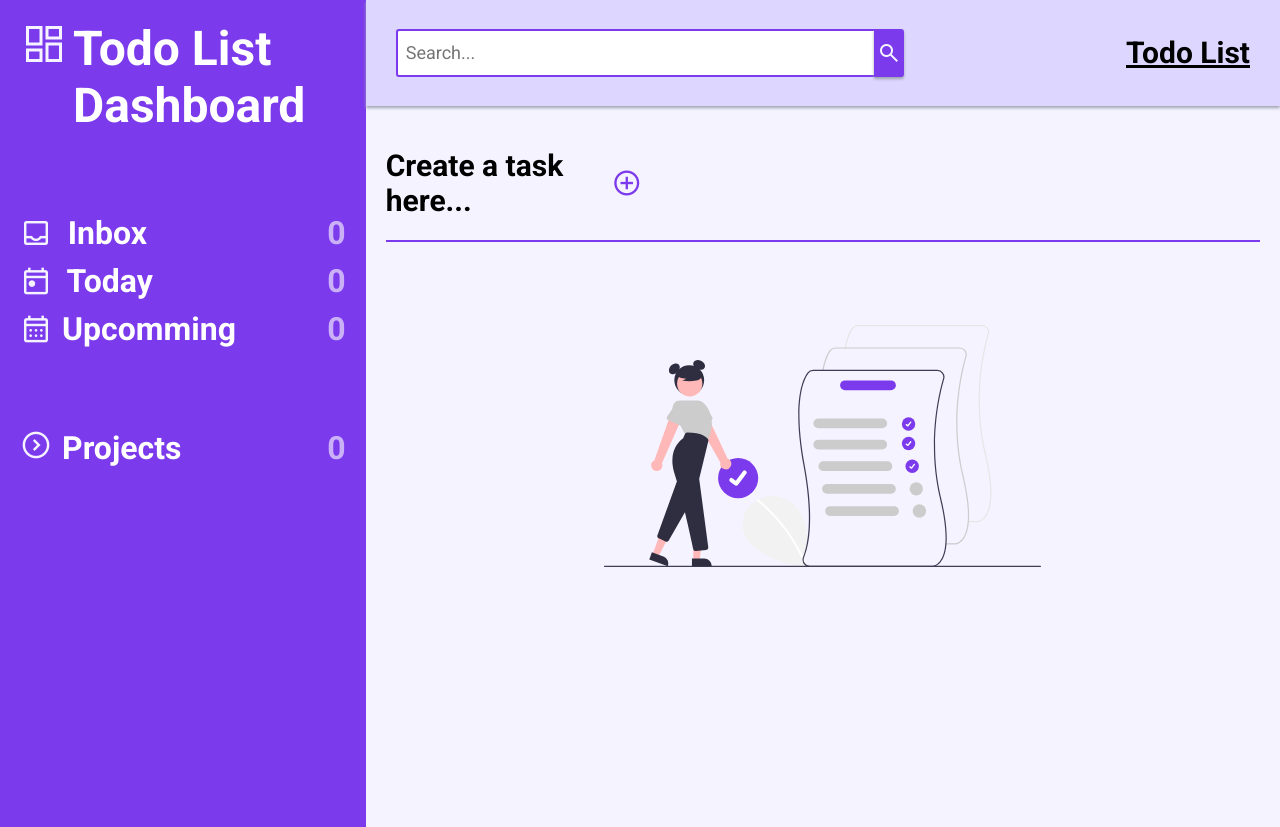
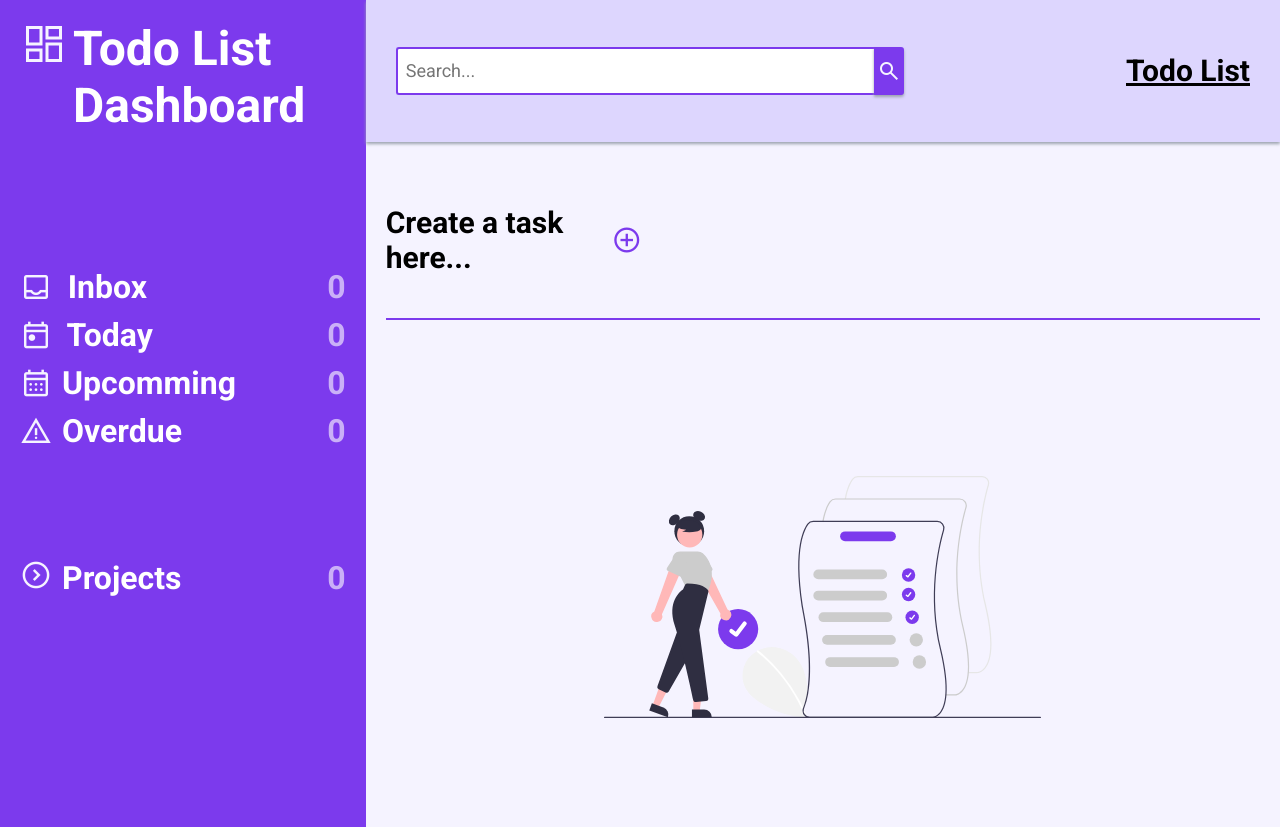
Before and after one commit to MAsecurity/Todo-List, a website built with webpack: page dist/index.html in a window 1280 px wide. Shown: the top 827 px of the page. Built offline with nearby package versions, Linux system fonts and the light colour scheme.

Commit message:
Update everything and fix compiling issues

```diff
--- a/package.json
+++ b/package.json
@@ -18,8 +18,5 @@
     "webpack-cli": "^5.1.4",
     "webpack-dev-server": "^4.15.1",
     "webpack-merge": "^5.10.0"
-  },
-  "dependencies": {
-    "node-polyfill-webpack-plugin": "^2.0.1"
   }
 }
--- a/src/functions/class.js
+++ b/src/functions/class.js
@@ -1,5 +1,3 @@
-import { SourceMapDevToolPlugin } from "webpack";
-
 class Todo{
   constructor(title, description, dueDate, priority, status, project){
     this.title = title;
--- a/src/functions/listener.js
+++ b/src/functions/listener.js
@@ -4,6 +4,6 @@ function listen(){
   createTaskBtn.addEventListener("click",() =>{
     dialog();
   });
-
+  const sidebarProjectsIcon = document.querySelector(".sidebar-projects .material-symbols-outlined");
 }
 export {listen}
--- a/src/functions/renderDefault.js
+++ b/src/functions/renderDefault.js
@@ -76,7 +76,17 @@ function getRenderDefault(){
   sideBarProjectsIcon.textContent = "expand_circle_right";
   const sideBarProjectsStatus = document.createElement("span");
   sideBarProjectsStatus.textContent = "0";
-  sideBarProjectsStatus.classList.add("sidebar-projects-status")
+  sideBarProjectsStatus.classList.add("sidebar-projects-status");
+  const sideBarOverdue = document.createElement("div");
+  sideBarOverdue.classList.add("sidebar-overdue");
+  const sideBarOverdueTitle = document.createElement("span");
+  sideBarOverdueTitle.textContent = "Overdue";
+  const sideBarOverdueIcon = document.createElement("span");
+  sideBarOverdueIcon.classList.add("material-symbols-outlined");
+  sideBarOverdueIcon.textContent = "warning";
+  const sideBarOverdueStatus = document.createElement("span");
+  sideBarOverdueStatus.textContent = "0";
+  sideBarOverdueStatus.classList.add("sidebar-overdue-status");
   // Main content section
   const mainContent = document.createElement("div");
   mainContent.classList.add("main");
@@ -127,6 +137,10 @@ function getRenderDefault(){
   sideBarUpcomming.appendChild(sideBarUpcommingIcon);
   sideBarUpcomming.appendChild(sideBarUpcommingTitle);
   sideBarUpcomming.appendChild(sideBarUpcommingStatus);
+  sideBarFields.appendChild(sideBarOverdue);
+  sideBarOverdue.appendChild(sideBarOverdueIcon);
+  sideBarOverdue.appendChild(sideBarOverdueTitle);
+  sideBarOverdue.appendChild(sideBarOverdueStatus);
   sideBar.appendChild(sideBarProjects);
   sideBarProjects.appendChild(sideBarProjectsIcon);
   sideBarProjects.appendChild(sideBarProjectsTitle);
--- /dev/null
+++ b/src/functions/renderProjects.js
@@ -0,0 +1,4 @@
+import { todoArray } from "./addTodo";
+function projects(todoArray){
+
+}
--- a/src/style.css
+++ b/src/style.css
@@ -100,7 +100,7 @@
   display: flex;
 }
 
-.sidebar-title-container,.sidebar-inbox, .sidebar-today, .sidebar-upcomming,.sidebar-projects{
+.sidebar-title-container,.sidebar-inbox, .sidebar-today, .sidebar-upcomming,.sidebar-overdue,.sidebar-projects{
   color: white;
   font-weight: bold;
   gap: 5px;
@@ -108,7 +108,7 @@
 .sidebar-title-container span{
   font-size: 3rem;
 }
-.sidebar-inbox span, .sidebar-today span, .sidebar-upcomming span , .sidebar-projects span{
+.sidebar-inbox span, .sidebar-today span, .sidebar-upcomming span , .sidebar-projects span,.sidebar-overdue span{
   font-size: 2rem;
 }
 .sidebar-fields{
@@ -117,19 +117,19 @@
   gap: 10px;
 }
 
-.sidebar-inbox, .sidebar-today, .sidebar-upcomming{
+.sidebar-inbox, .sidebar-today, .sidebar-upcomming, .sidebar-overdue{
   align-items: center;
 }
-.sidebar-inbox, .sidebar-today, .sidebar-upcomming,.sidebar-projects{
+.sidebar-inbox, .sidebar-today, .sidebar-upcomming,.sidebar-projects,.sidebar-overdue{
   display: grid;
   grid-template-columns: 1fr 1fr 5fr;
   gap: 10px;
   cursor: pointer;
 }
-.sidebar-inbox:hover, .sidebar-today:hover,.sidebar-upcomming:hover,.sidebar-projects:hover{
+.sidebar-inbox:hover, .sidebar-today:hover,.sidebar-upcomming:hover,.sidebar-overdue:hover,.sidebar-projects:hover{
   opacity: 0.8;
 }
-.sidebar-inbox-status,.sidebar-today-status,.sidebar-upcomming-status, .sidebar-projects-status{
+.sidebar-inbox-status,.sidebar-today-status,.sidebar-upcomming-status, .sidebar-projects-status,.sidebar-overdue-status{
   opacity: 0.6;
   justify-self: end;
 }
--- a/webpack.common.js
+++ b/webpack.common.js
@@ -1,19 +1,6 @@
 const HtmlWebpackPlugin = require('html-webpack-plugin');
-const NodePolyfillPlugin = require("node-polyfill-webpack-plugin");
 const path = require('path');
 module.exports = {
-  resolve:{
-    fallback:{
-      "fs": false,
-      "module": false,
-      "esbuild": false,
-      "@swc/core": false,
-      "uglify-js": false,
-      "worker_threads": false,
-      "child_process": false,
-      "inspector": false,
-    }
-  },
   entry: './src/index.js',
   output: {
     path: path.resolve(__dirname, 'dist'),
@@ -37,7 +24,6 @@ module.exports = {
     ],
   },
   plugins: [
-    new NodePolyfillPlugin(),
     new HtmlWebpackPlugin({
       title: 'Todo-List',
     })
```
Also changed, not shown: dist/main.js.LICENSE.txt (deleted), 2 other files.
